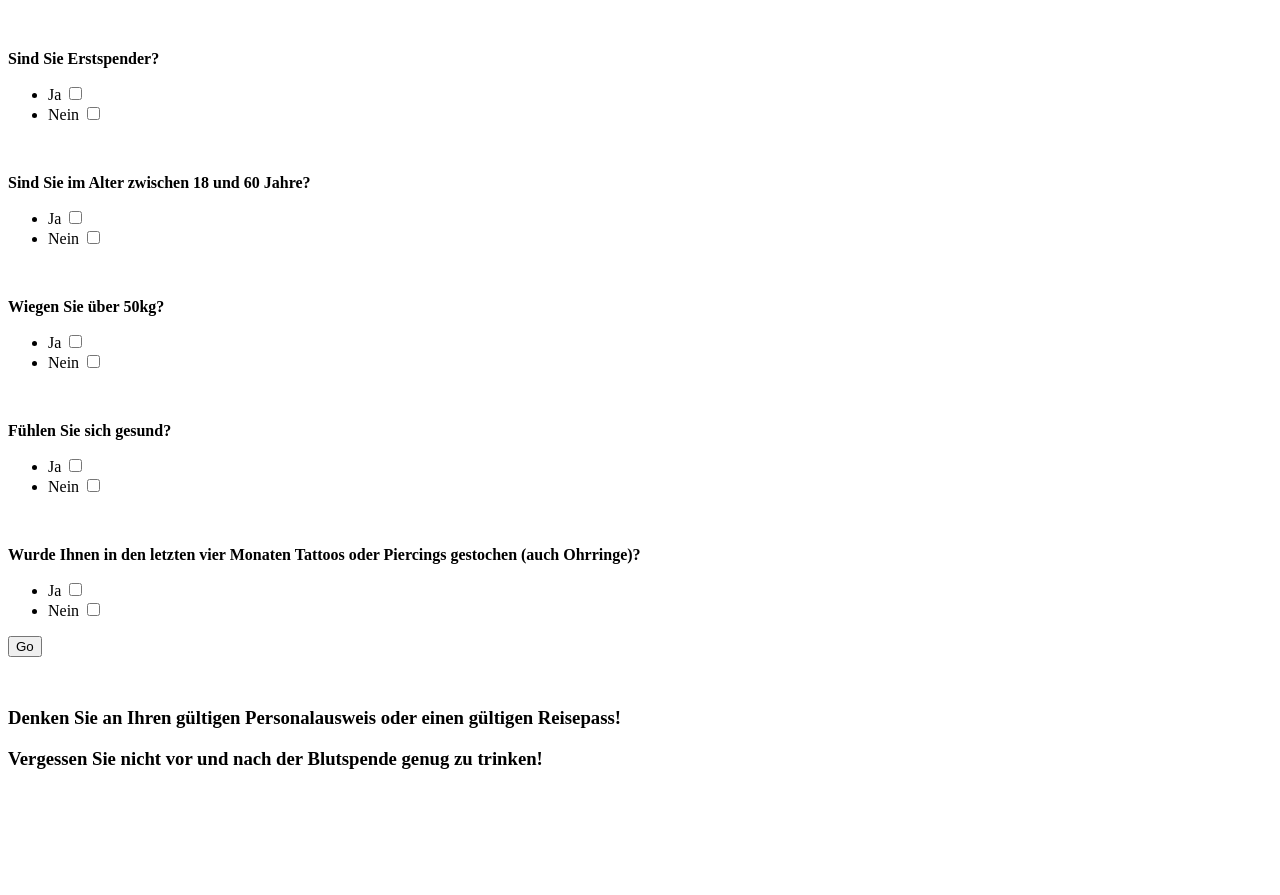
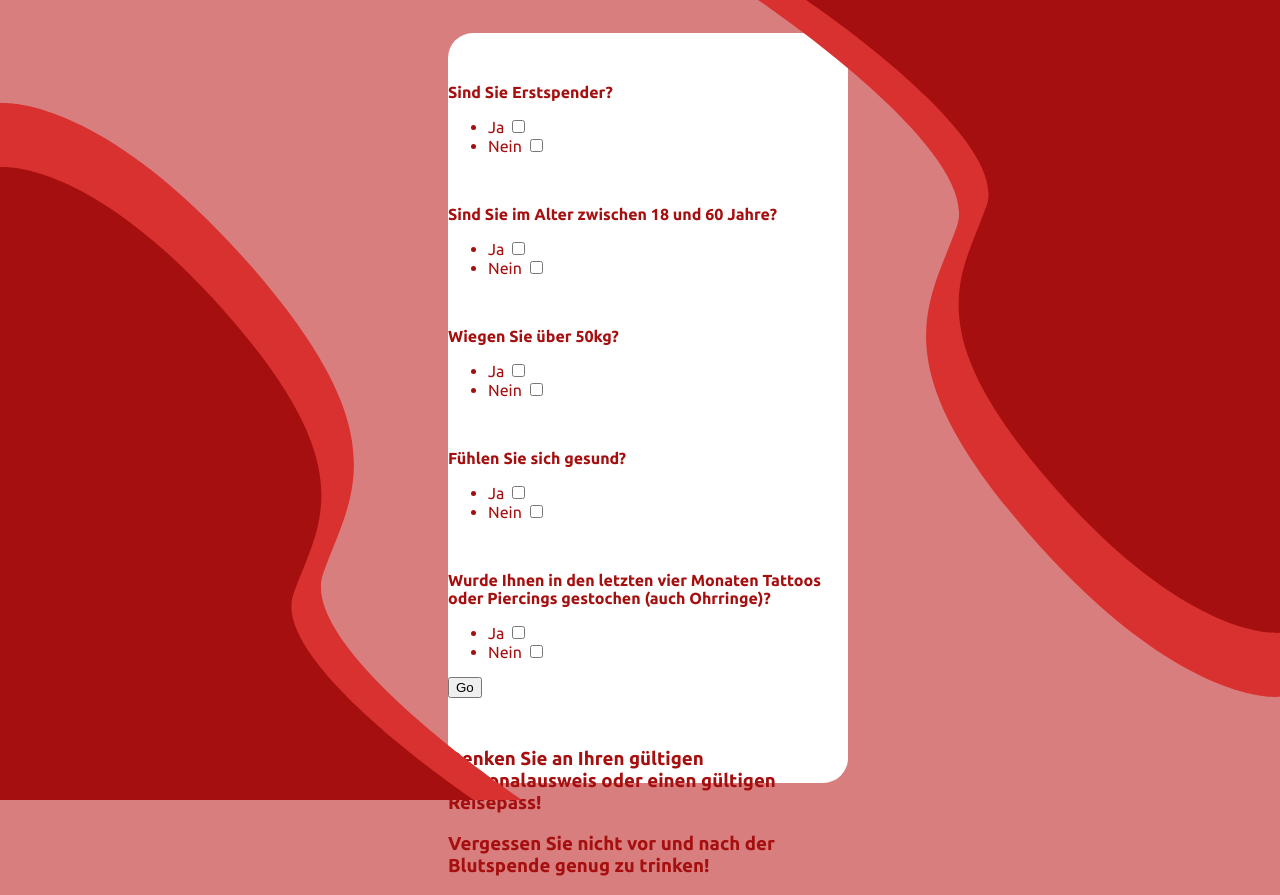
Before and after one commit to AmphoMoronal/TLS-Blutspende, a Flask app: page /questions in a window 1280 px wide. Before the commit the page ends 769 px from the top, so only its background shows below. Run offline with Flask 3, Linux system fonts and the light colour scheme; the visitor is signed in with stand-in values (Sample User, id 1).

Commit message:
Frontend kurz und knackig

```diff
--- /dev/null
+++ b/static/css/questions-style.css
@@ -0,0 +1,43 @@
+@import url('https://fonts.googleapis.com/css2?family=Ubuntu:ital,wght@0,300;0,400;0,500;0,700;1,300;1,400;1,500;1,700&display=swap');
+
+:root {
+    margin: 0;
+    padding: 0;
+    font-family: 'Ubuntu', sans-serif;
+
+    --main-background-color: #D97E7E;
+    --main-bloody-red-color: #A60F0F;
+    --main-white-color: white;
+}
+
+body {
+    width: 100%;
+    height: 100vh;
+    background-color: var(--main-background-color);
+    display: flex;
+    justify-content: center;
+    align-items: center;
+}
+
+.Blood-LeftBottom {
+    position: absolute;
+    left: 0;
+    bottom: 0;
+}
+
+.Blood-RightTop {
+    position: absolute;
+    right: 0;
+    top: 0;
+}
+
+main {
+    background-color: var(--main-white-color);
+    display: flex;
+    flex-direction: column;
+    align-items: center;
+    color: var(--main-bloody-red-color);
+    width: 400px;
+    height: 750px;
+    border-radius: 25px;
+}
--- a/templates/questions.html
+++ b/templates/questions.html
@@ -3,11 +3,15 @@
 <head>
     <meta charset="UTF-8">
     <title>TLS Blutspende</title>
+
+    <link rel="stylesheet" href="../static/css/questions-style.css">
 </head>
 <body>
+    <img src="../static/img/Blood-LeftBottom.svg" class="Blood-LeftBottom">
+    <main>
         <form method="POST" action="/checkdonator">
 
-    {#  erstspender  #}
+            {#  Erstspender  #}
 
             <div class="card" style="margin:50px 0">
                 <div class="card-header"><b>Sind Sie Erstspender?</b></div>
@@ -89,8 +93,7 @@
             {#  tattoos  #}
 
             <div class="card" style="margin:50px 0">
-        <div class="card-header"><b>Wurde Ihnen in den letzten vier Monaten Tattoos oder Piercings gestochen
-            (auch Ohrringe)?</b></div>
+                <div class="card-header"><b>Wurde Ihnen in den letzten vier Monaten Tattoos oder Piercings gestochen (auch Ohrringe)?</b></div>
                 <ul class="list-group list-group-flush">
                     <li class="list-group-item">Ja
                         <label class="switch ">
@@ -112,5 +115,7 @@
             <h3>Denken Sie an Ihren gültigen Personalausweis oder einen gültigen Reisepass!</h3>
             <h3>Vergessen Sie nicht vor und nach der Blutspende genug zu trinken!</h3>
         </form>
+    </main>
+    <img src="../static/img/Blood-RightTop.svg" class="Blood-RightTop">
 </body>
 </html>
```
Lines whose indentation alone changed are shown as unchanged.
